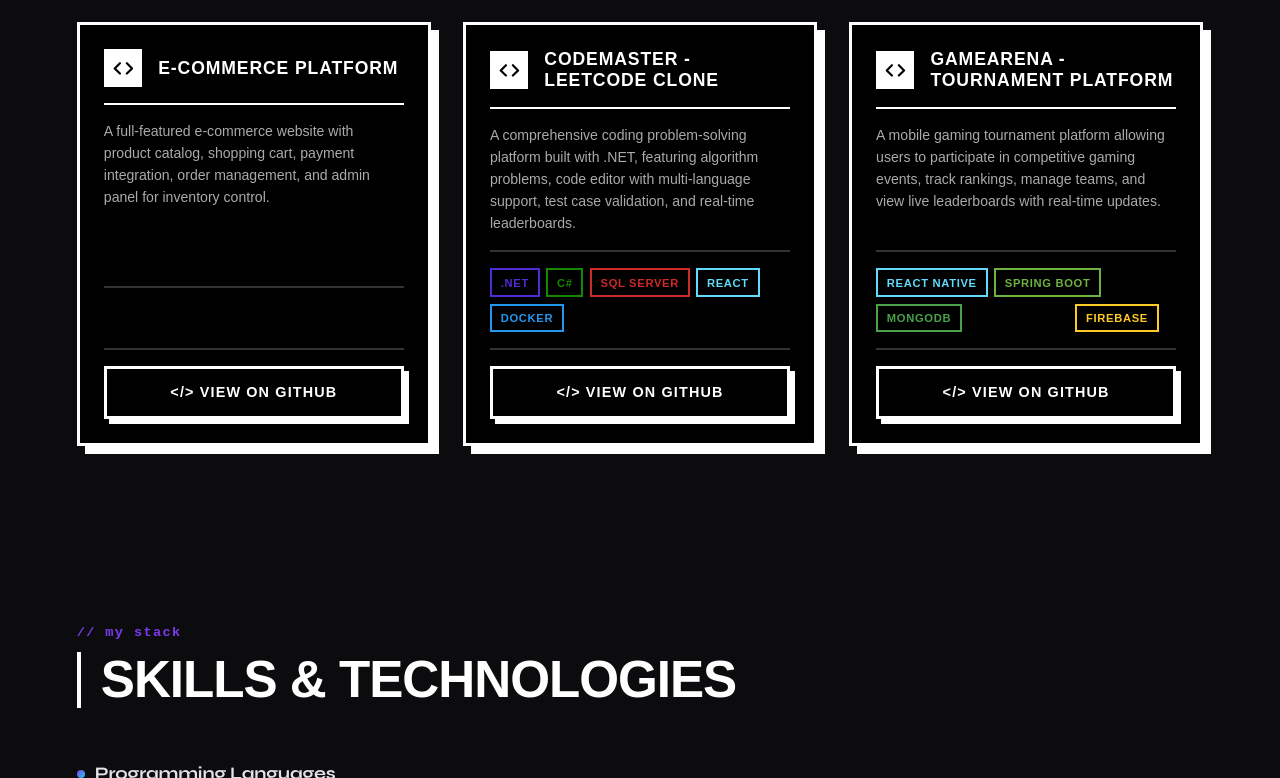
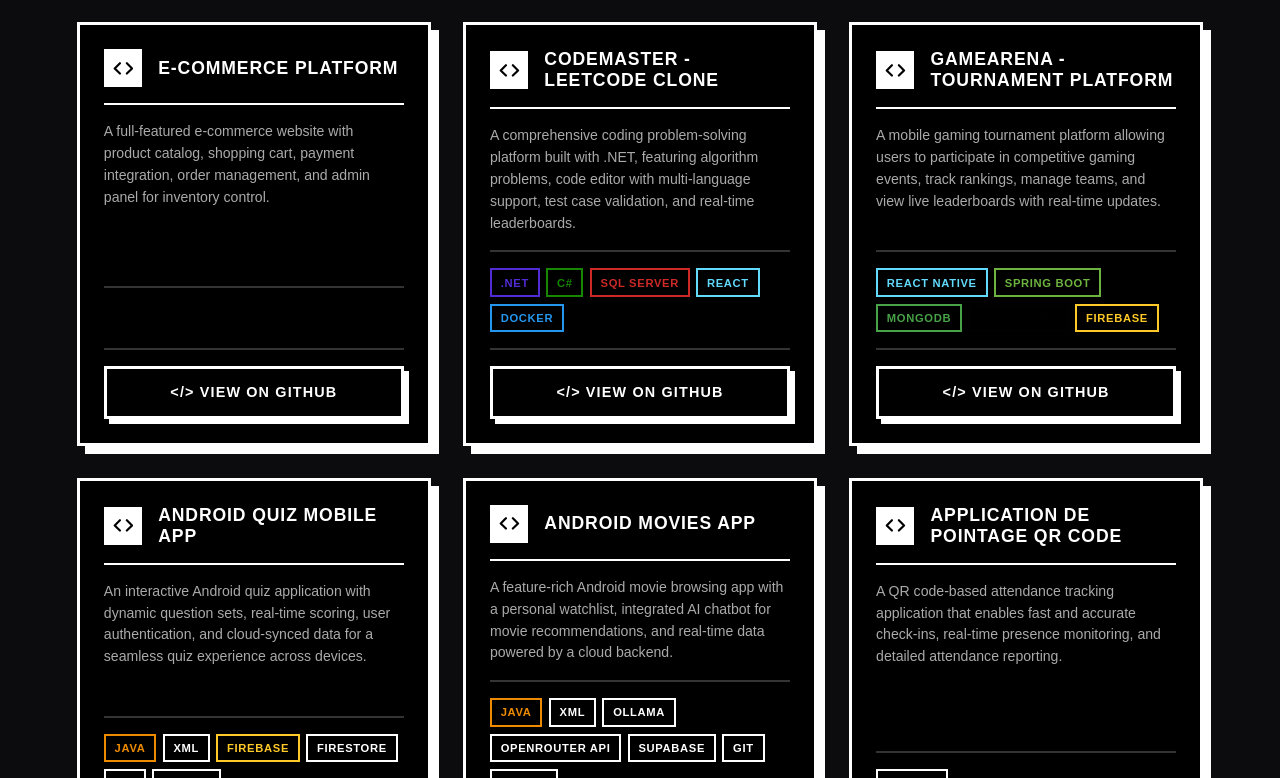
Before and after one commit to SAADEL9/portfolio-react-, a React (Vite) app in the folder frontend/: page / in a window 1280 px wide. Shown: the part 2022-2800 px from the top of the page. Built offline with nearby package versions, Linux system fonts and the light colour scheme.

Commit message:
added new project

```diff
--- a/frontend/src/components/Hero.jsx
+++ b/frontend/src/components/Hero.jsx
@@ -1,4 +1,5 @@
-import heroImg from '../assets/hero.png';
+import heroImg from '../assets/saad.png';
+import cvPdf from '../assets/SAAD_EL_MAHI.pdf';
 import "../css/heroStyle.css";
 
 function Hero() {
@@ -25,7 +26,7 @@ function Hero() {
 
         {/* CTAs */}
         <div className="hero-cta-row">
-          <a href="/cv.pdf" download className="btn-primary">Download CV</a>
+          <a href={cvPdf} download className="btn-primary">Download CV</a>
           <a href="#projects" className="btn-ghost">View Projects</a>
         </div>
 
--- a/frontend/src/components/Navbar.jsx
+++ b/frontend/src/components/Navbar.jsx
@@ -1,5 +1,6 @@
 import { Link } from 'react-router-dom';
 import { useState } from 'react';
+import cvPdf from '../assets/SAAD_EL_MAHI.pdf';
 import "../css/Navstyle.css";
 
 function Navbar() {
@@ -23,7 +24,7 @@ function Navbar() {
         <div className={`nav-links ${menuOpen ? "active" : ""}`}>
           <Link to="/" onClick={() => setMenuOpen(false)}>Home</Link>
           <Link to="/projects" onClick={() => setMenuOpen(false)}>Projects</Link>
-          <a href="/cv.pdf" download onClick={() => setMenuOpen(false)} style={{textDecoration: 'none', color: 'inherit'}}>CV</a>
+          <a href={cvPdf} download onClick={() => setMenuOpen(false)} style={{textDecoration: 'none', color: 'inherit'}}>CV</a>
         </div>
       </nav>
     </div>
--- a/frontend/src/pages/Cv.jsx
+++ b/frontend/src/pages/Cv.jsx
@@ -1,10 +1,11 @@
+import cvPdf from '../assets/SAAD_EL_MAHI.pdf';
 
 function Cv() {
 	return (
 		<div style={{ minHeight: '60vh', display: 'flex', flexDirection: 'column', alignItems: 'center', justifyContent: 'center', background: '#111', color: '#fff', padding: '40px' }}>
 			<h1>My CV</h1>
 			<p>Download my CV or view it online soon!</p>
-			<a href="#" style={{ color: '#4fc3f7', textDecoration: 'underline', marginTop: '16px' }}>Download CV (PDF)</a>
+			<a href={cvPdf} download style={{ color: '#4fc3f7', textDecoration: 'underline', marginTop: '16px' }}>Download CV (PDF)</a>
 		</div>
 	);
 }
--- a/frontend/src/pages/Home.jsx
+++ b/frontend/src/pages/Home.jsx
@@ -6,68 +6,90 @@ import Hero from '../components/Hero';
 import ProjectCard from "../components/ProjectCard";
 import askLogo from "../assets/home1.png";
 
+
 const projects = [
   {
-    logo: askLogo,
     title: "Fit Trainer",
     description: "A personalized fitness training application that tracks workouts, provides customized exercise routines, and monitors progress with real-time analytics and recommendations.",
     techs: ["html", "css", "javascript"],
     demoLink: "#"
   },
-   {
-    logo: askLogo,
+  {
     title: "Hotel Management Website",
     description: "A comprehensive hotel booking and management platform with room reservations, guest management, payment processing via Stripe, and admin dashboard for hotel operations.",
-    techs: ["html",  "javascript","django","sqLite","bootstrap","stripe"],
+    techs: ["html", "javascript", "django", "sqLite", "bootstrap", "stripe"],
     demoLink: "#"
   },
   {
-    logo: askLogo,
     title: "Job Recommendation System",
     description: "An intelligent job matching platform using natural language processing and machine learning to recommend suitable job positions based on candidate profiles and skills analysis.",
-    techs: ["react", "css", "django", "python", "spacy", "scikit-learn","SQLite"],
+    techs: ["react", "css", "django", "python", "spacy", "scikit-learn", "SQLite"],
     demoLink: "#"
   },
   {
-    logo: askLogo,
     title: "Garage Auto Management",
     description: "An automotive garage management system with appointment scheduling, service tracking, customer management, and integration with AI chatbot for customer support.",
     techs: ["html", "css", "bootstrap", "dialogflow", "django"],
     demoLink: "#"
   },
   {
-    logo: askLogo,
     title: "Hotel Management System",
     description: "A backend hotel management system built in C for managing reservations, billing, guest records, and staff operations with efficient data management.",
     techs: ["c"],
     demoLink: "#"
   },
   {
-
     title: "School Management Dashboard",
     description: "An interactive school management dashboard for tracking students, managing classes, attendance monitoring, and generating performance reports with an intuitive user interface.",
-    techs: ["html ", "css","javascript"],
+    techs: ["html", "css", "javascript"],
     demoLink: "#"
   },
-   {
-
+  {
     title: "E-Commerce Platform",
     description: "A full-featured e-commerce website with product catalog, shopping cart, payment integration, order management, and admin panel for inventory control.",
     techs: ["symfony"],
     demoLink: "#"
   },
   {
-    logo: askLogo,
     title: "CodeMaster - LeetCode Clone",
     description: "A comprehensive coding problem-solving platform built with .NET, featuring algorithm problems, code editor with multi-language support, test case validation, and real-time leaderboards.",
     techs: [".NET", "C#", "SQL Server", "React", "Docker"],
     demoLink: "#"
   },
   {
-    logo: askLogo,
     title: "GameArena - Tournament Platform",
     description: "A mobile gaming tournament platform allowing users to participate in competitive gaming events, track rankings, manage teams, and view live leaderboards with real-time updates.",
     techs: ["React Native", "Spring Boot", "MongoDB", "WebSocket", "Firebase"],
+    demoLink: "#"
+  },
+  {
+    title: "Android Quiz Mobile App",
+    description: "An interactive Android quiz application with dynamic question sets, real-time scoring, user authentication, and cloud-synced data for a seamless quiz experience across devices.",
+    techs: ["Java", "XML", "Firebase", "Firestore", "Git", "GitHub"],
+    demoLink: "#"
+  },
+  {
+    title: "Android Movies App",
+    description: "A feature-rich Android movie browsing app with a personal watchlist, integrated AI chatbot for movie recommendations, and real-time data powered by a cloud backend.",
+    techs: ["Java", "XML", "Ollama", "OpenRouter API", "Supabase", "Git", "GitHub"],
+    demoLink: "#"
+  },
+  {
+    title: "Application de Pointage QR Code",
+    description: "A QR code-based attendance tracking application that enables fast and accurate check-ins, real-time presence monitoring, and detailed attendance reporting.",
+    techs: ["Next.js"],
+    demoLink: "#"
+  },
+  {
+    title: "Gestion Action Charité",
+    description: "A charity action management platform for organizing fundraising campaigns, tracking donations, managing volunteers, and generating reports on charitable activities.",
+    techs: ["Spring Boot", "PostgreSQL", "Postman", "Thymeleaf", "Git", "GitHub"],
+    demoLink: "#"
+  },
+  {
+    title: "Application de Guide Touristique",
+    description: "A tourist guide application offering interactive exploration of destinations, points of interest, itinerary planning, and rich location-based content powered by a robust backend.",
+    techs: ["React", "Spring Boot", "MongoDB", "Git", "GitHub", "Agile", "Jira"],
     demoLink: "#"
   },
 ];
--- a/frontend/src/pages/ProjectsDetail.jsx
+++ b/frontend/src/pages/ProjectsDetail.jsx
@@ -1,5 +1,6 @@
 import "../css/index.css";
 import ProjectCard from "../components/ProjectCard";
+
 
 const projects = [
   {
@@ -56,6 +57,36 @@ const projects = [
     techs: ["React Native", "Spring Boot", "MongoDB", "WebSocket", "Firebase"],
     demoLink: "#"
   },
+  {
+    title: "Android Quiz Mobile App",
+    description: "An interactive Android quiz application with dynamic question sets, real-time scoring, user authentication, and cloud-synced data for a seamless quiz experience across devices.",
+    techs: ["Java", "XML", "Firebase", "Firestore", "Git", "GitHub"],
+    demoLink: "#"
+  },
+  {
+    title: "Android Movies App",
+    description: "A feature-rich Android movie browsing app with a personal watchlist, integrated AI chatbot for movie recommendations, and real-time data powered by a cloud backend.",
+    techs: ["Java", "XML", "Ollama", "OpenRouter API", "Supabase", "Git", "GitHub"],
+    demoLink: "#"
+  },
+  {
+    title: "Application de Pointage QR Code",
+    description: "A QR code-based attendance tracking application that enables fast and accurate check-ins, real-time presence monitoring, and detailed attendance reporting.",
+    techs: ["Next.js"],
+    demoLink: "#"
+  },
+  {
+    title: "Gestion Action Charité",
+    description: "A charity action management platform for organizing fundraising campaigns, tracking donations, managing volunteers, and generating reports on charitable activities.",
+    techs: ["Spring Boot", "PostgreSQL", "Postman", "Thymeleaf", "Git", "GitHub"],
+    demoLink: "#"
+  },
+  {
+    title: "Application de Guide Touristique",
+    description: "A tourist guide application offering interactive exploration of destinations, points of interest, itinerary planning, and rich location-based content powered by a robust backend.",
+    techs: ["React", "Spring Boot", "MongoDB", "Git", "GitHub", "Agile", "Jira"],
+    demoLink: "#"
+  },
 ];
 
 function ProjectsDetail() {
```
Also changed, not shown: 2 other files (tests, documents, lock files or other folders).
